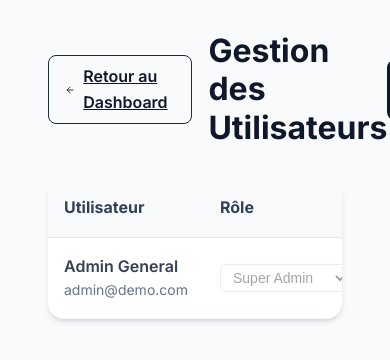
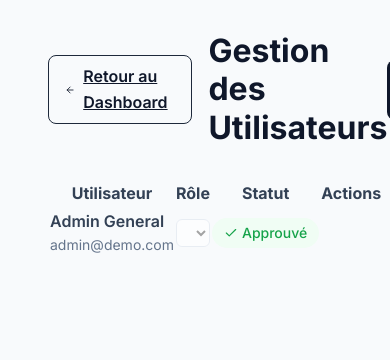
Before and after one commit to legagneurdeveloppement-create/mes-transports-2026, a React (Vite) app: page /admin/users in a window 390 px wide. Shown: the top 360 px of the page. Built offline with nearby package versions, Linux system fonts and the light colour scheme.

Commit message:
fix: user management responsive table for mobile

```diff
--- a/src/pages/Admin/UserManagement.jsx
+++ b/src/pages/Admin/UserManagement.jsx
@@ -151,24 +151,24 @@ export default function UserManagement() {
                     </div>
                 )}
 
-                <div className="card" style={{ padding: 0, overflow: 'hidden' }}>
-                    <table style={{ width: '100%', borderCollapse: 'collapse', textAlign: 'left' }}>
-                        <thead style={{ background: '#f8fafc', borderBottom: '1px solid #e2e8f0' }}>
+                <div className="table-container">
+                    <table className="responsive-table">
+                        <thead>
                             <tr>
-                                <th style={{ padding: '1rem' }}>Utilisateur</th>
-                                <th style={{ padding: '1rem' }}>Rôle</th>
-                                <th style={{ padding: '1rem' }}>Statut</th>
-                                <th style={{ padding: '1rem', textAlign: 'right' }}>Actions</th>
+                                <th>Utilisateur</th>
+                                <th>Rôle</th>
+                                <th>Statut</th>
+                                <th style={{ textAlign: 'right' }}>Actions</th>
                             </tr>
                         </thead>
                         <tbody>
                             {users.map(u => (
-                                <tr key={u.email} style={{ borderBottom: '1px solid #f1f5f9' }}>
-                                    <td style={{ padding: '1rem' }}>
+                                <tr key={u.email}>
+                                    <td data-label="Utilisateur">
                                         <div style={{ fontWeight: '600' }}>{u.name}</div>
                                         <div style={{ fontSize: '0.875rem', color: 'var(--text-light)' }}>{u.email}</div>
                                     </td>
-                                    <td style={{ padding: '1rem' }}>
+                                    <td data-label="Rôle">
                                         <select
                                             value={u.role}
                                             onChange={(e) => handleChangeRole(u.email, e.target.value)}
@@ -177,7 +177,8 @@ export default function UserManagement() {
                                                 borderRadius: '0.375rem',
                                                 border: '1px solid #e2e8f0',
                                                 fontSize: '0.875rem',
-                                                background: 'white'
+                                                background: 'white',
+                                                width: '100%' // Full width on mobile
                                             }}
                                             disabled={u.role === 'SUPER_ADMIN'}
                                         >
@@ -186,7 +187,7 @@ export default function UserManagement() {
                                             {u.role === 'SUPER_ADMIN' && <option value="SUPER_ADMIN">Super Admin</option>}
                                         </select>
                                     </td>
-                                    <td style={{ padding: '1rem' }}>
+                                    <td data-label="Statut">
                                         {u.approved ? (
                                             <span style={{
                                                 display: 'inline-flex',
@@ -217,8 +218,8 @@ export default function UserManagement() {
                                             </span>
                                         )}
                                     </td>
-                                    <td style={{ padding: '1rem', textAlign: 'right' }}>
-                                        <div style={{ display: 'flex', justifyContent: 'flex-end', gap: '0.5rem' }}>
+                                    <td data-label="Actions">
+                                        <div className="table-actions" style={{ display: 'flex', justifyContent: 'flex-end', gap: '0.5rem' }}>
                                             {!u.approved && (
                                                 <button
                                                     onClick={() => handleApprove(u.email)}
```
